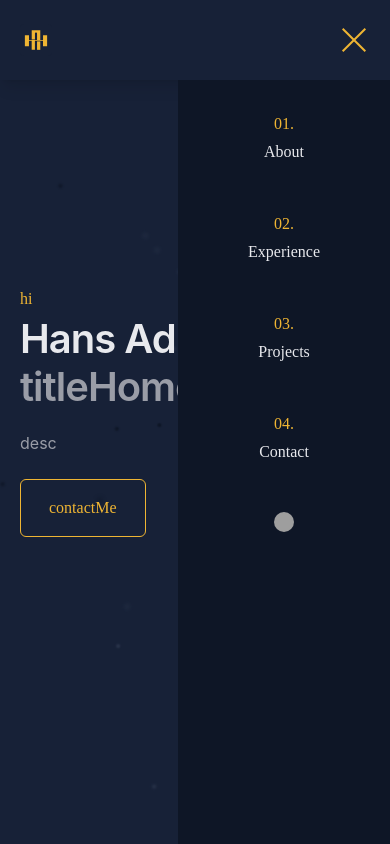
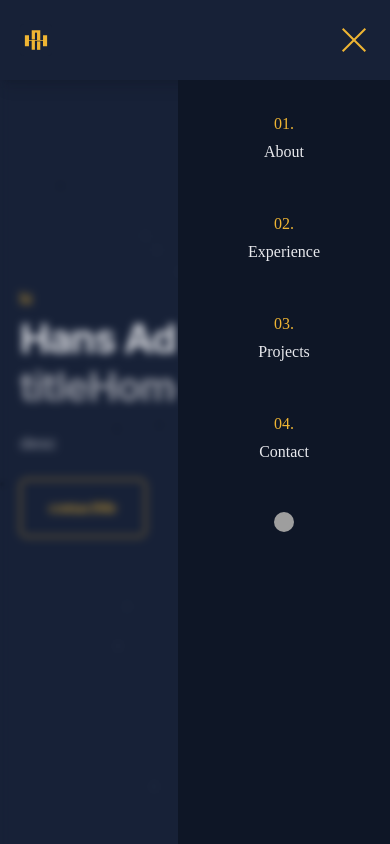
Before and after one commit to Hansjason97/Hans-Adiogo, a React (Vite) app: page / in a window 390 px wide. Both pictures are taken after a click on the element 354 px from the left and 40 px from the top of the page. Shown: the top 844 px of the page. Built offline with nearby package versions, Linux system fonts and the light colour scheme; no server answers; grey boxes are pictures that could not be loaded.

Commit message:
finally a working overlay filter

```diff
--- a/src/Header.jsx
+++ b/src/Header.jsx
@@ -15,8 +15,8 @@ function Header() {
   let menuClass = 'h-full w-fit bg-secondaryDark fixed top-[80px] right-0 z-10 flex flex-col gap-12 py-8 font-mono text-center px-[70px] md:hidden transition-all duration-300 ease-in-out counterLink';
   if (!visible) menuClass='h-full w-fit bg-secondaryDark fixed top-[80px] right-[-100%] flex flex-col gap-12 py-8 font-mono text-center px-[70px] md:hidden z-10 transition-all duration-300 ease-in-out';
 
-/*   let backdrop = 'w-full h-screen z-10 backdrop-blur-sm md:hidden fixed top-[80px] right-0 transition all duration-300 ease-in-out delay-200';
-  if (!visible) backdrop = 'w-full fixed h-screen z-10 backdrop-filter-none top-[80px] right-[-100%]transition all duration-300 ease-in-out'; */
+  let backdrop = 'w-[100vw] h-[100vh] block z-10 backdrop-blur-sm md:hidden fixed top-[80px] right-0 transition all duration-300 ease-in-out delay-200';
+  if (!visible) backdrop = 'w-[100vw] h-[100vh] fixed hidden z-10 backdrop-filter-none top-[80px] right-[-100%]transition all duration-300 ease-in-out';
 
   return (
     <div>
@@ -60,6 +60,7 @@ function Header() {
             </span>
         </nav>
       </div>
+      <div className={backdrop} onClick={()=>setVisible(!visible)}></div>
     </div>
   )
 }
```
